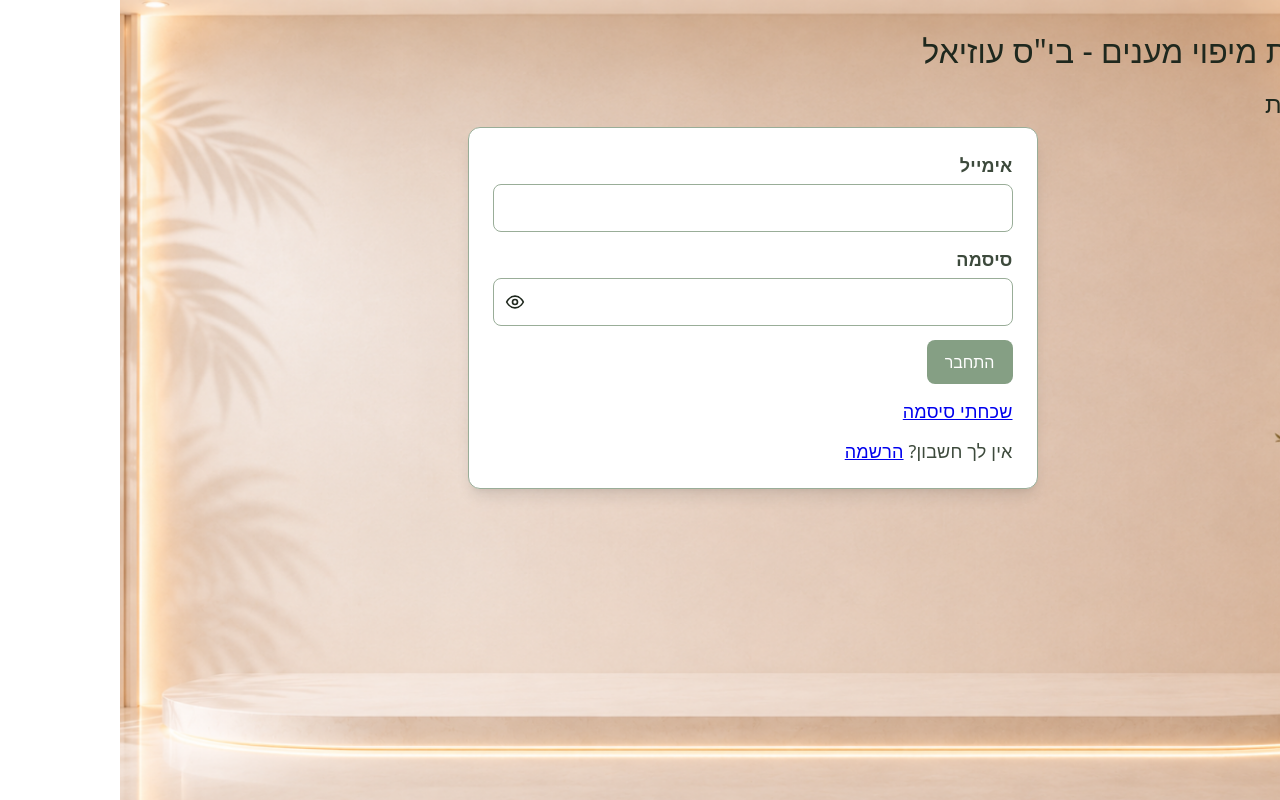
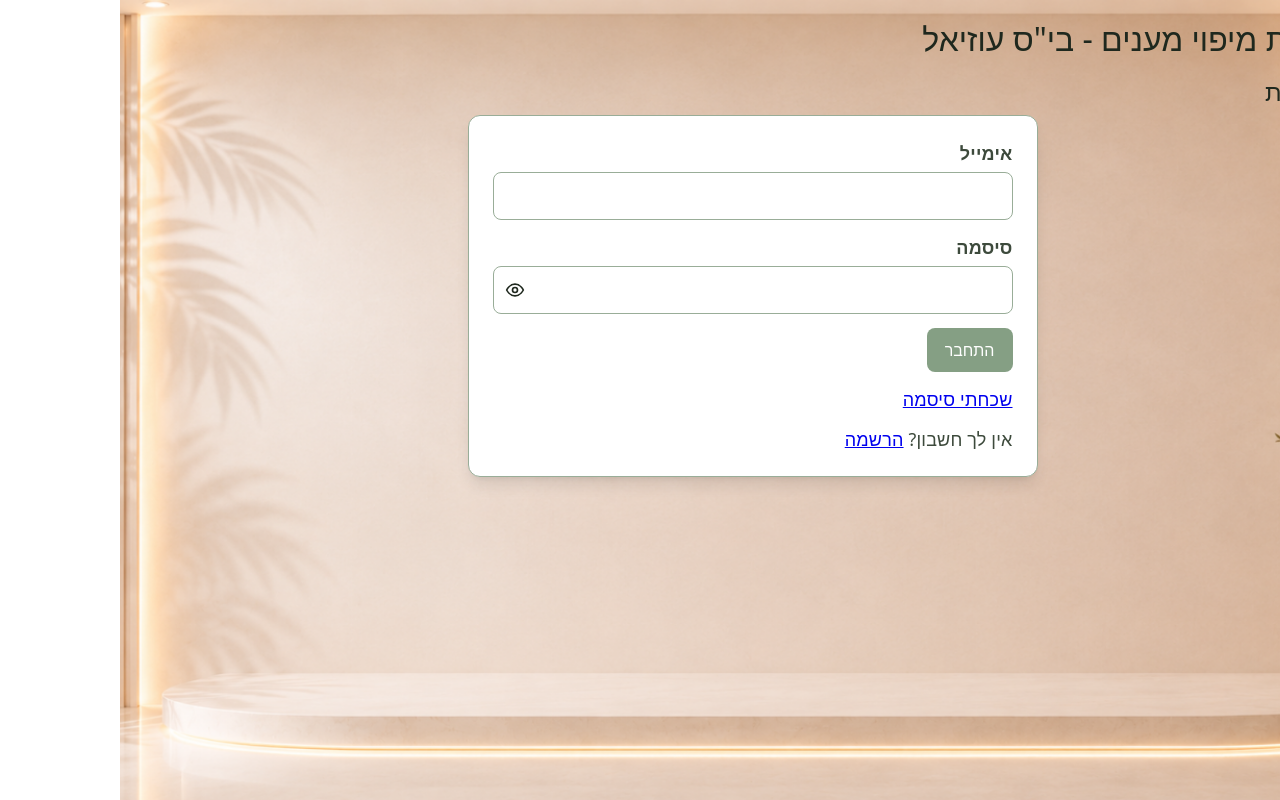
Before and after one commit to eladcohen80/uziel, a React (Vite) app in the folder client/: page /login in a window 1280 px wide. Built offline with nearby package versions, Linux system fonts and the light colour scheme.

Commit message:
page_padding

```diff
--- a/client/src/App.css
+++ b/client/src/App.css
@@ -47,7 +47,7 @@ body::before {
 }
 
 .page {
-  padding: 0 24px 48px;
+  padding: 0 24px 12px;
   max-width: 1600px;
   margin: 0 auto;
   /* .page הוא flex item של #root - בלי min-width:0 תוכן רחב (טבלה) מרחיב את העמוד והנאבאר */
@@ -69,7 +69,7 @@ body::before {
 }
 
 .page h1 {
-  margin: 32px 0 20px;
+  margin: 20px 0 20px;
   font-size: 32px;
   letter-spacing: normal;
 }
```
